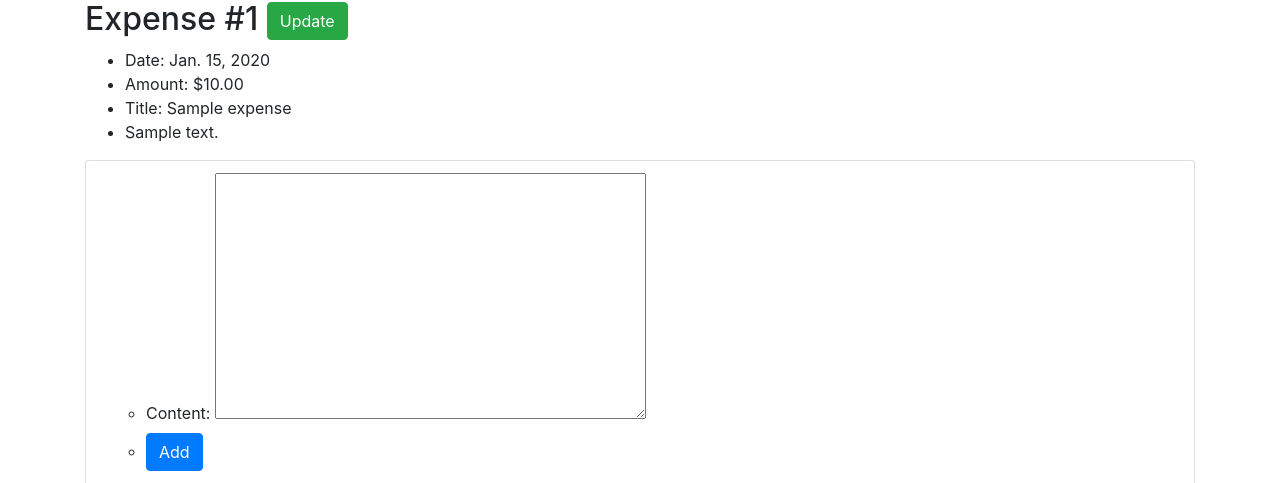
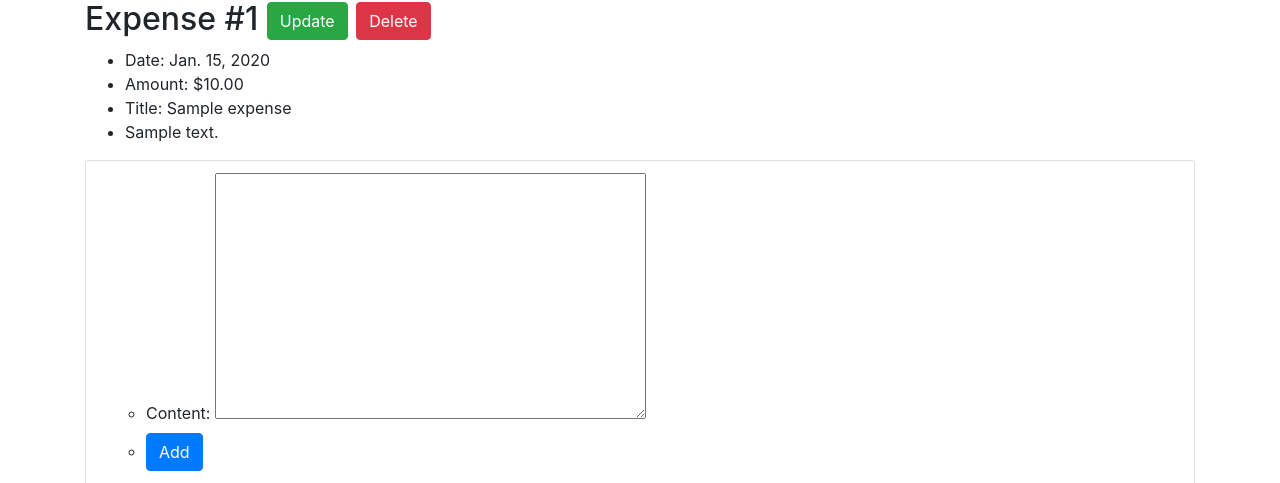
Before and after one commit to nonZero/ExMan2018, a Django app: page /1/ in a window 1280 px wide. Shown: the part 56-539 px from the top of the page. Run offline with Django 3.2, Linux system fonts and the light colour scheme; a user stored in the database is signed in; tables that the repository leaves empty hold one stand-in row (values such as "Sample post"); some libraries are stand-ins or nearby versions.

Commit message:
added delete view

```diff
--- a/expenses/templates/expenses/expense_detail.html
+++ b/expenses/templates/expenses/expense_detail.html
@@ -8,6 +8,8 @@
     Expense #{{ object.id }}
         <a class="btn btn-success"
            href="{% url "expenses:update" object.pk %}">Update</a>
+        <a class="btn btn-danger"
+           href="{% url "expenses:delete" object.pk %}">Delete</a>
 {% endblock %}
 
 {% block content %}
--- a/expenses/urls.py
+++ b/expenses/urls.py
@@ -9,4 +9,5 @@ urlpatterns = [
     path("create/", views.expense_create, name="create"),
     path("<int:pk>/", views.expense_detail, name="detail"),
     path("<int:pk>/edit/", views.expense_update, name="update"),
+    path("<int:pk>/delete/", views.expense_delete, name="delete"),
 ]
--- a/expenses/views.py
+++ b/expenses/views.py
@@ -71,3 +71,18 @@ def expense_update(request, pk):
     return render(request, "expenses/expense_form.html", {
         'form': form,
     })
+
+
+@login_required
+def expense_delete(request, pk):
+    o = get_object_or_404(Expense, pk=pk)
+
+    if request.method == "POST":
+        msg = f"Expense #{o.id} deleted."
+        o.delete()
+        messages.success(request, msg)
+        return redirect("expenses:list")
+
+    return render(request, "expenses/expense_confirm_delete.html", {
+        'object': o,
+    })
```
Also changed, not shown: expenses/templates/expenses/expense_confirm_delete.html (added, +20 -0 lines).
